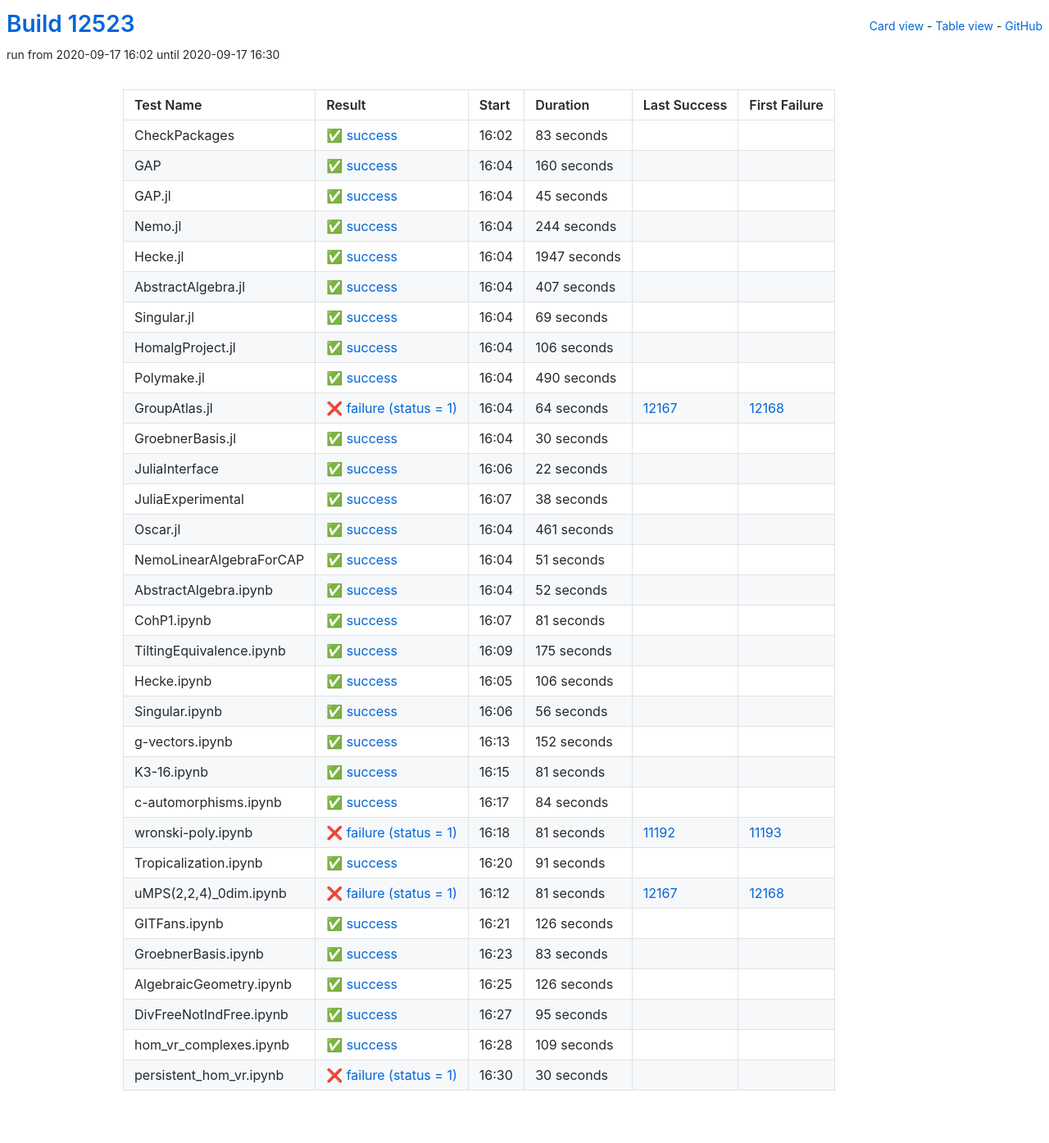
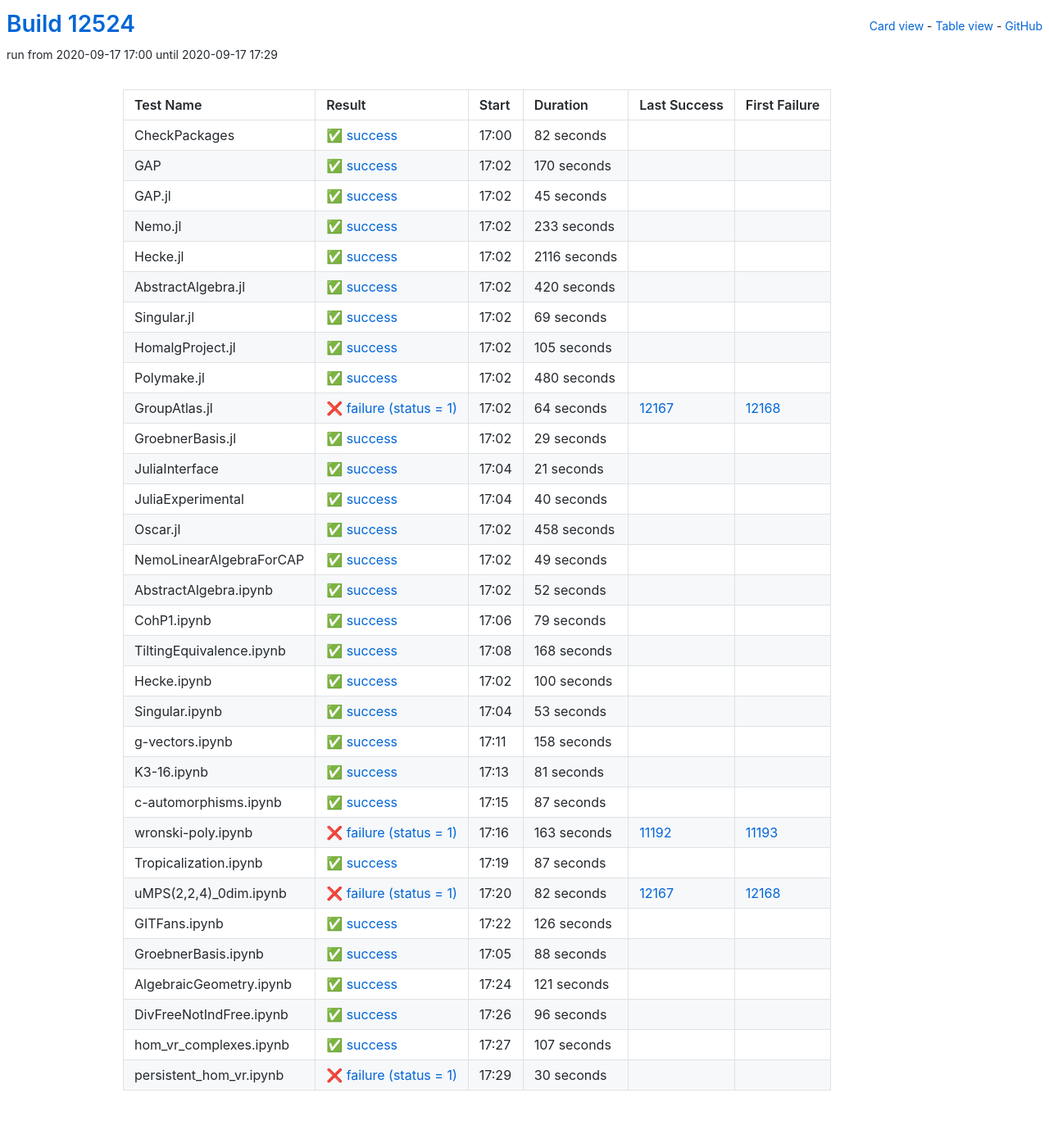
Before and after one commit to oscar-system/oscar-ci-status, a Jekyll site: the page built from table.html, in a window 1280 px wide. Shown: the whole page at 82% size. Built offline with Jekyll 4.4.1, drawn with Linux system fonts in a browser that asks for light colours.

Commit message:
Build #12524

```diff
--- a/_data/ci.yml
+++ b/_data/ci.yml
@@ -1,6 +1,6 @@
 ---
-build: 12523
-build_url: https://oscarci.mathematik.uni-kl.de/job/oscar/12523/
+build: 12524
+build_url: https://oscarci.mathematik.uni-kl.de/job/oscar/12524/
 job: oscar
 organization: oscar-system
 repo: oscar-ci-status
@@ -8,32 +8,32 @@
 tests:
 - name: CheckPackages
   id: checkpackages
-  log: https://oscarci.mathematik.uni-kl.de/job/oscar/12523/artifact/logs/build-12523/CheckPackages.log
-  start: 2020-09-17 16:02
+  log: https://oscarci.mathematik.uni-kl.de/job/oscar/12524/artifact/logs/build-12524/CheckPackages.log
+  start: 2020-09-17 17:00
   success: true
   exitcode: 0
   status: success
-  duration: 83
+  duration: 82
   last_success: false
   last_success_url:
   first_failure: false
   first_failure_url:
 - name: GAP
   id: gap
-  log: https://oscarci.mathematik.uni-kl.de/job/oscar/12523/artifact/logs/build-12523/GAP.log
-  start: 2020-09-17 16:04
+  log: https://oscarci.mathematik.uni-kl.de/job/oscar/12524/artifact/logs/build-12524/GAP.log
+  start: 2020-09-17 17:02
   success: true
   exitcode: 0
   status: success
-  duration: 160
+  duration: 170
   last_success: false
   last_success_url:
   first_failure: false
   first_failure_url:
 - name: GAP.jl
   id: gap-jl
-  log: https://oscarci.mathematik.uni-kl.de/job/oscar/12523/artifact/logs/build-12523/GAP.jl.log
-  start: 2020-09-17 16:04
+  log: https://oscarci.mathematik.uni-kl.de/job/oscar/12524/artifact/logs/build-12524/GAP.jl.log
+  start: 2020-09-17 17:02
   success: true
   exitcode: 0
   status: success
@@ -44,44 +44,44 @@
   first_failure_url:
 - name: Nemo.jl
   id: nemo-jl
-  log: https://oscarci.mathematik.uni-kl.de/job/oscar/12523/artifact/logs/build-12523/Nemo.jl.log
-  start: 2020-09-17 16:04
+  log: https://oscarci.mathematik.uni-kl.de/job/oscar/12524/artifact/logs/build-12524/Nemo.jl.log
+  start: 2020-09-17 17:02
   success: true
   exitcode: 0
   status: success
-  duration: 244
+  duration: 233
   last_success: false
   last_success_url:
   first_failure: false
   first_failure_url:
 - name: Hecke.jl
   id: hecke-jl
-  log: https://oscarci.mathematik.uni-kl.de/job/oscar/12523/artifact/logs/build-12523/Hecke.jl.log
-  start: 2020-09-17 16:04
+  log: https://oscarci.mathematik.uni-kl.de/job/oscar/12524/artifact/logs/build-12524/Hecke.jl.log
+  start: 2020-09-17 17:02
   success: true
   exitcode: 0
   status: success
-  duration: 1947
+  duration: 2116
   last_success: false
   last_success_url:
   first_failure: false
   first_failure_url:
 - name: AbstractAlgebra.jl
   id: abstractalgebra-jl
-  log: https://oscarci.mathematik.uni-kl.de/job/oscar/12523/artifact/logs/build-12523/AbstractAlgebra.jl.log
-  start: 2020-09-17 16:04
+  log: https://oscarci.mathematik.uni-kl.de/job/oscar/12524/artifact/logs/build-12524/AbstractAlgebra.jl.log
+  start: 2020-09-17 17:02
   success: true
   exitcode: 0
   status: success
-  duration: 407
+  duration: 420
   last_success: false
   last_success_url:
   first_failure: false
   first_failure_url:
 - name: Singular.jl
   id: singular-jl
-  log: https://oscarci.mathematik.uni-kl.de/job/oscar/12523/artifact/logs/build-12523/Singular.jl.log
-  start: 2020-09-17 16:04
+  log: https://oscarci.mathematik.uni-kl.de/job/oscar/12524/artifact/logs/build-12524/Singular.jl.log
+  start: 2020-09-17 17:02
   success: true
   exitcode: 0
   status: success
@@ -92,32 +92,32 @@
   first_failure_url:
 - name: HomalgProject.jl
   id: homalgproject-jl
-  log: https://oscarci.mathematik.uni-kl.de/job/oscar/12523/artifact/logs/build-12523/HomalgProject.jl.log
-  start: 2020-09-17 16:04
+  log: https://oscarci.mathematik.uni-kl.de/job/oscar/12524/artifact/logs/build-12524/HomalgProject.jl.log
+  start: 2020-09-17 17:02
   success: true
   exitcode: 0
   status: success
-  duration: 106
+  duration: 105
   last_success: false
   last_success_url:
   first_failure: false
   first_failure_url:
 - name: Polymake.jl
   id: polymake-jl
-  log: https://oscarci.mathematik.uni-kl.de/job/oscar/12523/artifact/logs/build-12523/Polymake.jl.log
-  start: 2020-09-17 16:04
+  log: https://oscarci.mathematik.uni-kl.de/job/oscar/12524/artifact/logs/build-12524/Polymake.jl.log
+  start: 2020-09-17 17:02
   success: true
   exitcode: 0
   status: success
-  duration: 490
+  duration: 480
   last_success: false
   last_success_url:
   first_failure: false
   first_failure_url:
 - name: GroupAtlas.jl
   id: groupatlas-jl
-  log: https://oscarci.mathematik.uni-kl.de/job/oscar/12523/artifact/logs/build-12523/GroupAtlas.jl.log
-  start: 2020-09-17 16:04
+  log: https://oscarci.mathematik.uni-kl.de/job/oscar/12524/artifact/logs/build-12524/GroupAtlas.jl.log
+  start: 2020-09-17 17:02
   success: false
   exitcode: 1
   status: failure
@@ -128,68 +128,68 @@
   first_failure_url: https://oscarci.mathematik.uni-kl.de/job/oscar/12168/
 - name: GroebnerBasis.jl
   id: groebnerbasis-jl
-  log: https://oscarci.mathematik.uni-kl.de/job/oscar/12523/artifact/logs/build-12523/GroebnerBasis.jl.log
-  start: 2020-09-17 16:04
+  log: https://oscarci.mathematik.uni-kl.de/job/oscar/12524/artifact/logs/build-12524/GroebnerBasis.jl.log
+  start: 2020-09-17 17:02
   success: true
   exitcode: 0
   status: success
-  duration: 30
+  duration: 29
   last_success: false
   last_success_url:
   first_failure: false
   first_failure_url:
 - name: JuliaInterface
   id: juliainterface
-  log: https://oscarci.mathematik.uni-kl.de/job/oscar/12523/artifact/logs/build-12523/JuliaInterface.log
-  start: 2020-09-17 16:06
+  log: https://oscarci.mathematik.uni-kl.de/job/oscar/12524/artifact/logs/build-12524/JuliaInterface.log
+  start: 2020-09-17 17:04
   success: true
   exitcode: 0
   status: success
-  duration: 22
+  duration: 21
   last_success: false
   last_success_url:
   first_failure: false
   first_failure_url:
 - name: JuliaExperimental
   id: juliaexperimental
-  log: https://oscarci.mathematik.uni-kl.de/job/oscar/12523/artifact/logs/build-12523/JuliaExperimental.log
-  start: 2020-09-17 16:07
+  log: https://oscarci.mathematik.uni-kl.de/job/oscar/12524/artifact/logs/build-12524/JuliaExperimental.log
+  start: 2020-09-17 17:04
   success: true
   exitcode: 0
   status: success
-  duration: 38
+  duration: 40
   last_success: false
   last_success_url:
   first_failure: false
   first_failure_url:
 - name: Oscar.jl
   id: oscar-jl
-  log: https://oscarci.mathematik.uni-kl.de/job/oscar/12523/artifact/logs/build-12523/Oscar.jl.log
-  start: 2020-09-17 16:04
+  log: https://oscarci.mathematik.uni-kl.de/job/oscar/12524/artifact/logs/build-12524/Oscar.jl.log
+  start: 2020-09-17 17:02
   success: true
   exitcode: 0
   status: success
-  duration: 461
+  duration: 458
   last_success: false
   last_success_url:
   first_failure: false
   first_failure_url:
 - name: NemoLinearAlgebraForCAP
   id: nemolinearalgebraforcap
-  log: https://oscarci.mathematik.uni-kl.de/job/oscar/12523/artifact/logs/build-12523/NemoLinearAlgebraForCAP.log
-  start: 2020-09-17 16:04
+  log: https://oscarci.mathematik.uni-kl.de/job/oscar/12524/artifact/logs/build-12524/NemoLinearAlgebraForCAP.log
+  start: 2020-09-17 17:02
   success: true
   exitcode: 0
   status: success
-  duration: 51
+  duration: 49
   last_success: false
   last_success_url:
   first_failure: false
   first_failure_url:
 - name: AbstractAlgebra.ipynb
   id: abstractalgebra-ipynb
-  log: https://oscarci.mathematik.uni-kl.de/job/oscar/12523/artifact/logs/build-12523/AbstractAlgebra.ipynb.log
-  start: 2020-09-17 16:04
+  log: https://oscarci.mathematik.uni-kl.de/job/oscar/12524/artifact/logs/build-12524/AbstractAlgebra.ipynb.log
+  start: 2020-09-17 17:02
   success: true
   exitcode: 0
   status: success
@@ -200,68 +200,68 @@
   first_failure_url:
 - name: CohP1.ipynb
   id: cohp1-ipynb
-  log: https://oscarci.mathematik.uni-kl.de/job/oscar/12523/artifact/logs/build-12523/CohP1.ipynb.log
-  start: 2020-09-17 16:07
+  log: https://oscarci.mathematik.uni-kl.de/job/oscar/12524/artifact/logs/build-12524/CohP1.ipynb.log
+  start: 2020-09-17 17:06
   success: true
   exitcode: 0
   status: success
-  duration: 81
+  duration: 79
   last_success: false
   last_success_url:
   first_failure: false
   first_failure_url:
 - name: TiltingEquivalence.ipynb
   id: tiltingequivalence-ipynb
-  log: https://oscarci.mathematik.uni-kl.de/job/oscar/12523/artifact/logs/build-12523/TiltingEquivalence.ipynb.log
-  start: 2020-09-17 16:09
+  log: https://oscarci.mathematik.uni-kl.de/job/oscar/12524/artifact/logs/build-12524/TiltingEquivalence.ipynb.log
+  start: 2020-09-17 17:08
   success: true
   exitcode: 0
   status: success
-  duration: 175
+  duration: 168
   last_success: false
   last_success_url:
   first_failure: false
   first_failure_url:
 - name: Hecke.ipynb
   id: hecke-ipynb
-  log: https://oscarci.mathematik.uni-kl.de/job/oscar/12523/artifact/logs/build-12523/Hecke.ipynb.log
-  start: 2020-09-17 16:05
+  log: https://oscarci.mathematik.uni-kl.de/job/oscar/12524/artifact/logs/build-12524/Hecke.ipynb.log
+  start: 2020-09-17 17:02
   success: true
   exitcode: 0
   status: success
-  duration: 106
+  duration: 100
   last_success: false
   last_success_url:
   first_failure: false
   first_failure_url:
 - name: Singular.ipynb
   id: singular-ipynb
-  log: https://oscarci.mathematik.uni-kl.de/job/oscar/12523/artifact/logs/build-12523/Singular.ipynb.log
-  start: 2020-09-17 16:06
+  log: https://oscarci.mathematik.uni-kl.de/job/oscar/12524/artifact/logs/build-12524/Singular.ipynb.log
+  start: 2020-09-17 17:04
   success: true
   exitcode: 0
   status: success
-  duration: 56
+  duration: 53
   last_success: false
   last_success_url:
   first_failure: false
   first_failure_url:
 - name: g-vectors.ipynb
   id: g-vectors-ipynb
-  log: https://oscarci.mathematik.uni-kl.de/job/oscar/12523/artifact/logs/build-12523/g-vectors.ipynb.log
-  start: 2020-09-17 16:13
+  log: https://oscarci.mathematik.uni-kl.de/job/oscar/12524/artifact/logs/build-12524/g-vectors.ipynb.log
+  start: 2020-09-17 17:11
   success: true
   exitcode: 0
   status: success
-  duration: 152
+  duration: 158
   last_success: false
   last_success_url:
   first_failure: false
   first_failure_url:
 - name: K3-16.ipynb
   id: k3-16-ipynb
-  log: https://oscarci.mathematik.uni-kl.de/job/oscar/12523/artifact/logs/build-12523/K3-16.ipynb.log
-  start: 2020-09-17 16:15
+  log: https://oscarci.mathematik.uni-kl.de/job/oscar/12524/artifact/logs/build-12524/K3-16.ipynb.log
+  start: 2020-09-17 17:13
   success: true
   exitcode: 0
   status: success
@@ -272,56 +272,56 @@
   first_failure_url:
 - name: c-automorphisms.ipynb
   id: c-automorphisms-ipynb
-  log: https://oscarci.mathematik.uni-kl.de/job/oscar/12523/artifact/logs/build-12523/c-automorphisms.ipynb.log
-  start: 2020-09-17 16:17
+  log: https://oscarci.mathematik.uni-kl.de/job/oscar/12524/artifact/logs/build-12524/c-automorphisms.ipynb.log
+  start: 2020-09-17 17:15
   success: true
   exitcode: 0
   status: success
-  duration: 84
+  duration: 87
   last_success: false
   last_success_url:
   first_failure: false
   first_failure_url:
 - name: wronski-poly.ipynb
   id: wronski-poly-ipynb
-  log: https://oscarci.mathematik.uni-kl.de/job/oscar/12523/artifact/logs/build-12523/wronski-poly.ipynb.log
-  start: 2020-09-17 16:18
+  log: https://oscarci.mathematik.uni-kl.de/job/oscar/12524/artifact/logs/build-12524/wronski-poly.ipynb.log
+  start: 2020-09-17 17:16
   success: false
   exitcode: 1
   status: failure
-  duration: 81
+  duration: 163
   last_success: 11192
   last_success_url: https://oscarci.mathematik.uni-kl.de/job/oscar/11192/
   first_failure: 11193
   first_failure_url: https://oscarci.mathematik.uni-kl.de/job/oscar/11193/
 - name: Tropicalization.ipynb
   id: tropicalization-ipynb
-  log: https://oscarci.mathematik.uni-kl.de/job/oscar/12523/artifact/logs/build-12523/Tropicalization.ipynb.log
-  start: 2020-09-17 16:20
+  log: https://oscarci.mathematik.uni-kl.de/job/oscar/12524/artifact/logs/build-12524/Tropicalization.ipynb.log
+  start: 2020-09-17 17:19
   success: true
   exitcode: 0
   status: success
-  duration: 91
+  duration: 87
   last_success: false
   last_success_url:
   first_failure: false
   first_failure_url:
 - name: uMPS(2,2,4)_0dim.ipynb
   id: umps-2-2-4-0dim-ipynb
-  log: https://oscarci.mathematik.uni-kl.de/job/oscar/12523/artifact/logs/build-12523/uMPS-2-2-4-_0dim.ipynb.log
-  start: 2020-09-17 16:12
+  log: https://oscarci.mathematik.uni-kl.de/job/oscar/12524/artifact/logs/build-12524/uMPS-2-2-4-_0dim.ipynb.log
+  start: 2020-09-17 17:20
   success: false
   exitcode: 1
   status: failure
-  duration: 81
+  duration: 82
   last_success: 12167
   last_success_url: https://oscarci.mathematik.uni-kl.de/job/oscar/12167/
   first_failure: 12168
   first_failure_url: https://oscarci.mathematik.uni-kl.de/job/oscar/12168/
 - name: GITFans.ipynb
   id: gitfans-ipynb
-  log: https://oscarci.mathematik.uni-kl.de/job/oscar/12523/artifact/logs/build-12523/GITFans.ipynb.log
-  start: 2020-09-17 16:21
+  log: https://oscarci.mathematik.uni-kl.de/job/oscar/12524/artifact/logs/build-12524/GITFans.ipynb.log
+  start: 2020-09-17 17:22
   success: true
   exitcode: 0
   status: success
@@ -332,56 +332,56 @@
   first_failure_url:
 - name: GroebnerBasis.ipynb
   id: groebnerbasis-ipynb
-  log: https://oscarci.mathematik.uni-kl.de/job/oscar/12523/artifact/logs/build-12523/GroebnerBasis.ipynb.log
-  start: 2020-09-17 16:23
+  log: https://oscarci.mathematik.uni-kl.de/job/oscar/12524/artifact/logs/build-12524/GroebnerBasis.ipynb.log
+  start: 2020-09-17 17:05
   success: true
   exitcode: 0
   status: success
-  duration: 83
+  duration: 88
   last_success: false
   last_success_url:
   first_failure: false
   first_failure_url:
 - name: AlgebraicGeometry.ipynb
   id: algebraicgeometry-ipynb
-  log: https://oscarci.mathematik.uni-kl.de/job/oscar/12523/artifact/logs/build-12523/AlgebraicGeometry.ipynb.log
-  start: 2020-09-17 16:25
+  log: https://oscarci.mathematik.uni-kl.de/job/oscar/12524/artifact/logs/build-12524/AlgebraicGeometry.ipynb.log
+  start: 2020-09-17 17:24
   success: true
   exitcode: 0
   status: success
-  duration: 126
+  duration: 121
   last_success: false
   last_success_url:
   first_failure: false
   first_failure_url:
 - name: DivFreeNotIndFree.ipynb
   id: divfreenotindfree-ipynb
-  log: https://oscarci.mathematik.uni-kl.de/job/oscar/12523/artifact/logs/build-12523/DivFreeNotIndFree.ipynb.log
-  start: 2020-09-17 16:27
+  log: https://oscarci.mathematik.uni-kl.de/job/oscar/12524/artifact/logs/build-12524/DivFreeNotIndFree.ipynb.log
+  start: 2020-09-17 17:26
   success: true
   exitcode: 0
   status: success
-  duration: 95
+  duration: 96
   last_success: false
   last_success_url:
   first_failure: false
   first_failure_url:
 - name: hom_vr_complexes.ipynb
   id: hom-vr-complexes-ipynb
-  log: https://oscarci.mathematik.uni-kl.de/job/oscar/12523/artifact/logs/build-12523/hom_vr_complexes.ipynb.log
-  start: 2020-09-17 16:28
+  log: https://oscarci.mathematik.uni-kl.de/job/oscar/12524/artifact/logs/build-12524/hom_vr_complexes.ipynb.log
+  start: 2020-09-17 17:27
   success: true
   exitcode: 0
   status: success
-  duration: 109
+  duration: 107
   last_success: false
   last_success_url:
   first_failure: false
   first_failure_url:
 - name: persistent_hom_vr.ipynb
   id: persistent-hom-vr-ipynb
-  log: https://oscarci.mathematik.uni-kl.de/job/oscar/12523/artifact/logs/build-12523/persistent_hom_vr.ipynb.log
-  start: 2020-09-17 16:30
+  log: https://oscarci.mathematik.uni-kl.de/job/oscar/12524/artifact/logs/build-12524/persistent_hom_vr.ipynb.log
+  start: 2020-09-17 17:29
   success: false
   exitcode: 1
   status: failure
```
Also changed, not shown: README.md.
